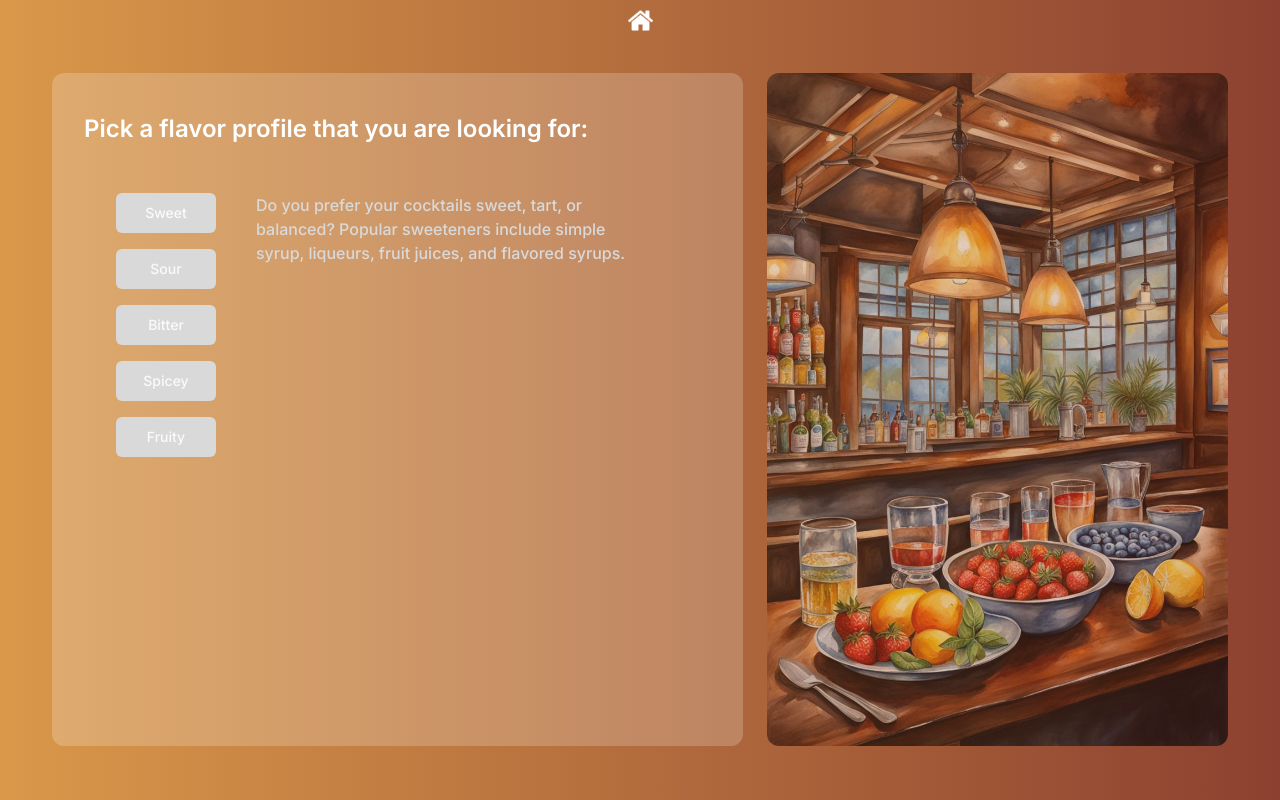
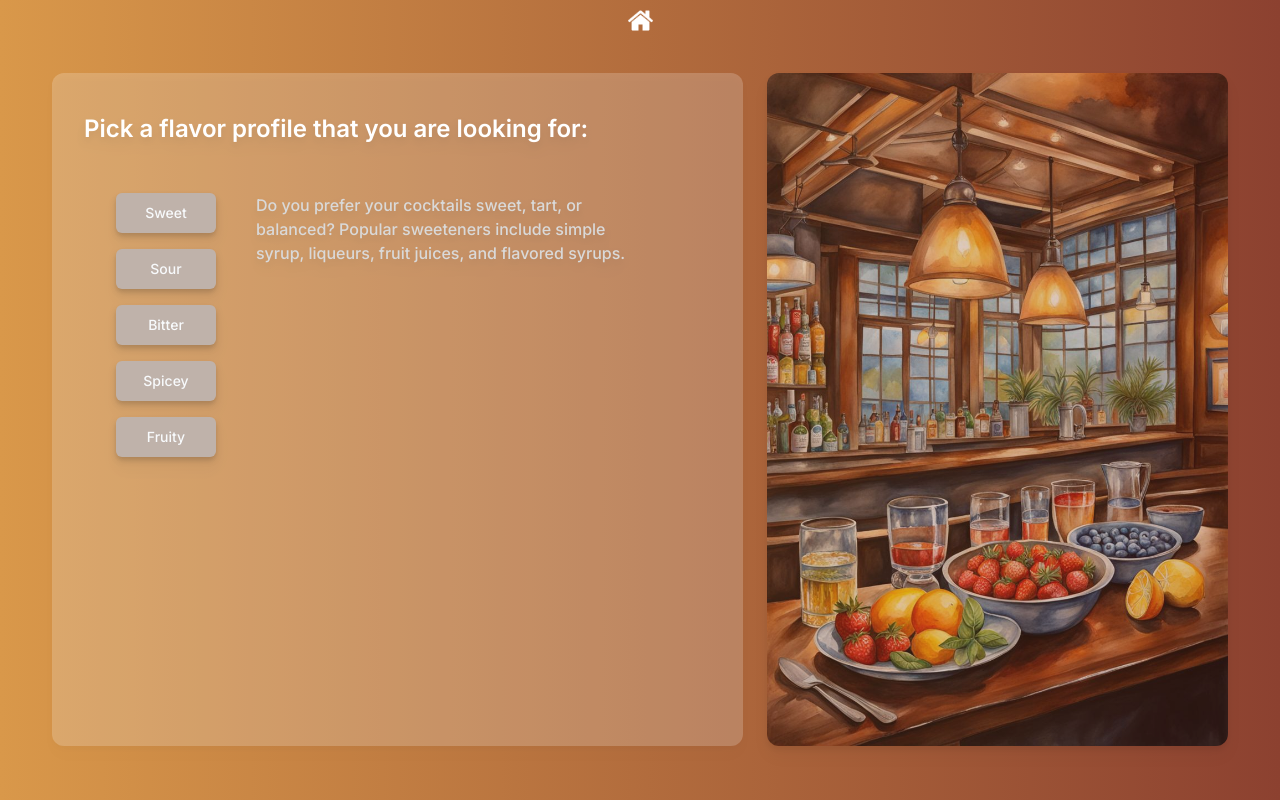
Before and after one commit to kingkwongsta/mixology, a Next.js app: page / in a window 1280 px wide. Both pictures are taken after a click on the button "Start Mixing". Built offline with nearby package versions, Linux system fonts and the light colour scheme.

Commit message:
Update button styles and header functionality

```diff
--- a/src/app/components/ButtonList.jsx
+++ b/src/app/components/ButtonList.jsx
@@ -32,7 +32,7 @@ export default function ButtonList({
         {buttonContent.map((content, index) => (
           <Button
             key={index}
-            className={`bg-[#D9D9D9] my-2 max-w-[140px]  hover:bg-opacity-75 ${
+            className={`bg-[#BFB2AA] my-2 min-w-[100px] max-w-[160px] hover:bg-opacity-75 drop-shadow-md ${
               index === selectedButton && backgroundColor
             }`}
             onClick={(e) => {
--- a/src/app/components/ButtonListDropdown.jsx
+++ b/src/app/components/ButtonListDropdown.jsx
@@ -35,7 +35,7 @@ export default function ButtonListDropdown({
             {buttonContent.map((content, index) => (
               <Button
                 key={index}
-                className={`bg-[#D9D9D9] my-2 min-w-[100px] max-w-[160px] hover:bg-opacity-75 ${
+                className={`bg-[#BFB2AA] my-2 min-w-[100px] max-w-[160px] hover:bg-opacity-75 drop-shadow-md ${
                   index === selectedButton && backgroundColor
                 }`}
                 onMouseEnter={() => setIsHovered(content.description)}
--- a/src/app/components/Header.jsx
+++ b/src/app/components/Header.jsx
@@ -5,16 +5,8 @@ import ModeToggle from "./buttons/ModeToggle";
 import userStore from "@/lib/userStore";
 
 export default function Header() {
-  const { questionIndex, setQuestionIndex } = userStore();
+  const { questionIndex, setQuestionIndex, setRecipe } = userStore();
   return (
-    // <div className="flex items-center justify-center mx-1 bg-gradient-to-r from-[#F2ADA7] to-[#9BF2F2] ">
-    //   <div className="flex-grow ">
-    //     <HomeButton className="" />
-    //   </div>
-    //   <div className="flex-none ">
-    //     <ModeToggle className="" />
-    //   </div>
-    // </div>
     <div className="flex items-center justify-center mx-1 ">
       <div className="">
         <Image
@@ -23,7 +15,10 @@ export default function Header() {
           alt="home"
           width={25}
           height={25}
-          onClick={() => setQuestionIndex(-questionIndex)}
+          onClick={() => {
+            setQuestionIndex(-questionIndex);
+            setRecipe("");
+          }}
         />
       </div>
     </div>
--- a/src/app/layout/QuestionLayout.jsx
+++ b/src/app/layout/QuestionLayout.jsx
@@ -8,10 +8,10 @@ export default function RightImage({ children }) {
     <div className="m-10">
       {isImageOnRight ? (
         <div className="flex flex-row space-x-6">
-          <div className="basis-3/5 bg-white bg-opacity-20 rounded-xl">
+          <div className="basis-3/5 bg-white bg-opacity-20 rounded-xl drop-shadow-lg">
             {children}
           </div>
-          <div className="basis-2/5">
+          <div className="basis-2/5 drop-shadow-lg">
             <Image
               className="object-cover w-full h-full rounded-xl opacity-70"
               src={imageSrc}
```
